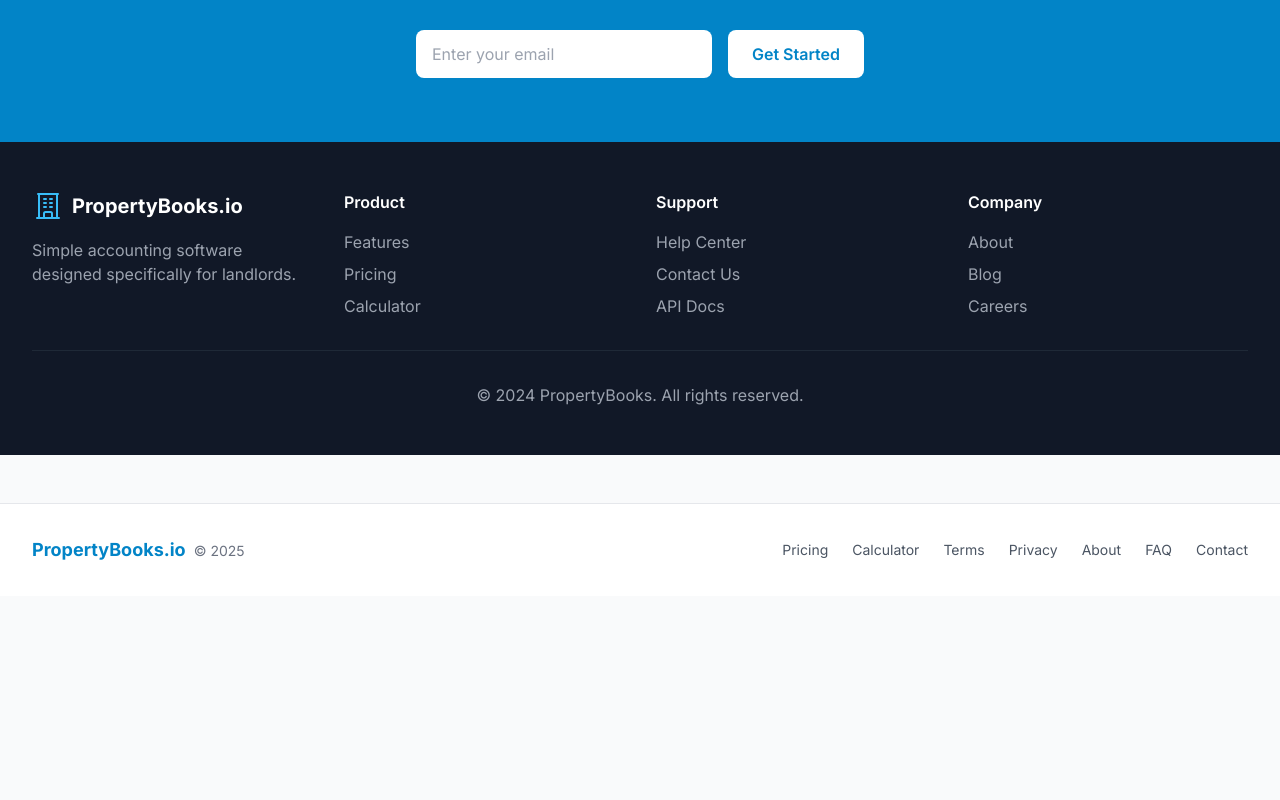
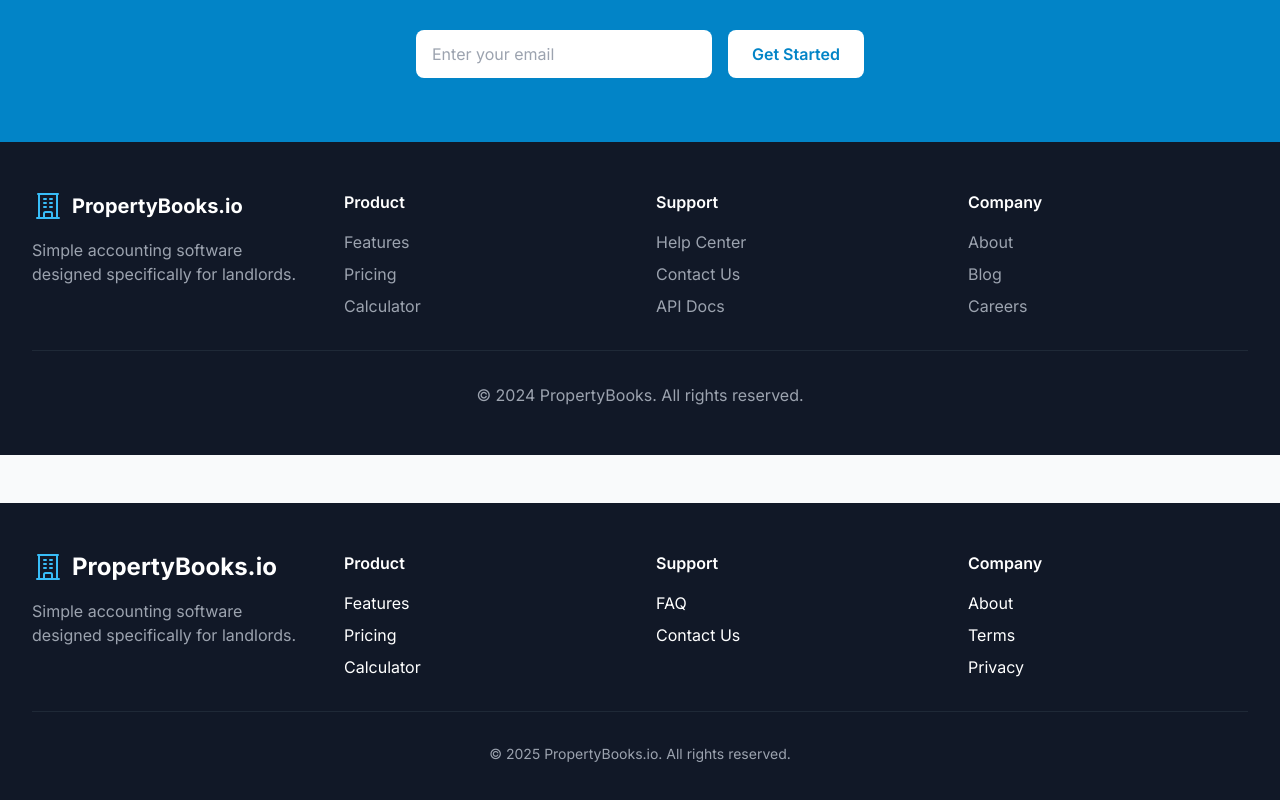
Before and after one commit to dcotters/Propertybooks.io, a Next.js app: page / in a window 1280 px wide. Shown: the part 3572-4372 px from the top of the page. Before the commit the page ends 4168 px from the top, so only its background shows below. Built offline with nearby package versions, Linux system fonts and the light colour scheme; no server answers.

Commit message:
Unify marketing/support page layouts, ensure consistent containers, padding, branding, and footer across all pages. Fix layout issues on Pricing and other pages.

```diff
--- a/components/Footer.tsx
+++ b/components/Footer.tsx
@@ -1,22 +1,47 @@
 import Link from 'next/link'
+import { BuildingOfficeIcon } from '@heroicons/react/24/outline'
 
 export default function Footer() {
   return (
-    <footer className="bg-white border-t border-gray-200 py-8 mt-12">
-      <div className="max-w-7xl mx-auto px-4 sm:px-6 lg:px-8 flex flex-col md:flex-row justify-between items-center">
-        <div className="mb-4 md:mb-0">
-          <span className="text-lg font-bold text-primary-600">PropertyBooks.io</span>
-          <span className="ml-2 text-gray-500 text-sm">&copy; {new Date().getFullYear()}</span>
+    <footer className="bg-gray-900 text-white py-12 mt-12">
+      <div className="max-w-7xl mx-auto px-4 sm:px-6 lg:px-8">
+        <div className="grid md:grid-cols-4 gap-8">
+          <div>
+            <div className="flex items-center mb-4">
+              <BuildingOfficeIcon className="h-8 w-8 text-primary-400" />
+              <span className="ml-2 text-2xl font-bold">PropertyBooks.io</span>
+            </div>
+            <p className="text-gray-400">
+              Simple accounting software designed specifically for landlords.
+            </p>
+          </div>
+          <div>
+            <h3 className="font-semibold mb-4">Product</h3>
+            <ul className="space-y-2">
+              <li><Link href="/features" className="hover:underline">Features</Link></li>
+              <li><Link href="/pricing" className="hover:underline">Pricing</Link></li>
+              <li><Link href="/calculator" className="hover:underline">Calculator</Link></li>
+            </ul>
+          </div>
+          <div>
+            <h3 className="font-semibold mb-4">Support</h3>
+            <ul className="space-y-2">
+              <li><Link href="/faq" className="hover:underline">FAQ</Link></li>
+              <li><Link href="/contact" className="hover:underline">Contact Us</Link></li>
+            </ul>
+          </div>
+          <div>
+            <h3 className="font-semibold mb-4">Company</h3>
+            <ul className="space-y-2">
+              <li><Link href="/about" className="hover:underline">About</Link></li>
+              <li><Link href="/terms" className="hover:underline">Terms</Link></li>
+              <li><Link href="/privacy" className="hover:underline">Privacy</Link></li>
+            </ul>
+          </div>
         </div>
-        <nav className="flex flex-wrap gap-6 text-sm text-gray-600">
-          <Link href="/pricing" className="hover:text-primary-600">Pricing</Link>
-          <Link href="/calculator" className="hover:text-primary-600">Calculator</Link>
-          <Link href="/terms" className="hover:text-primary-600">Terms</Link>
-          <Link href="/privacy" className="hover:text-primary-600">Privacy</Link>
-          <Link href="/about" className="hover:text-primary-600">About</Link>
-          <Link href="/faq" className="hover:text-primary-600">FAQ</Link>
-          <Link href="/contact" className="hover:text-primary-600">Contact</Link>
-        </nav>
+        <div className="mt-8 text-center text-gray-400 text-sm border-t border-gray-800 pt-8">
+          &copy; {new Date().getFullYear()} PropertyBooks.io. All rights reserved.
+        </div>
       </div>
     </footer>
   )
```
